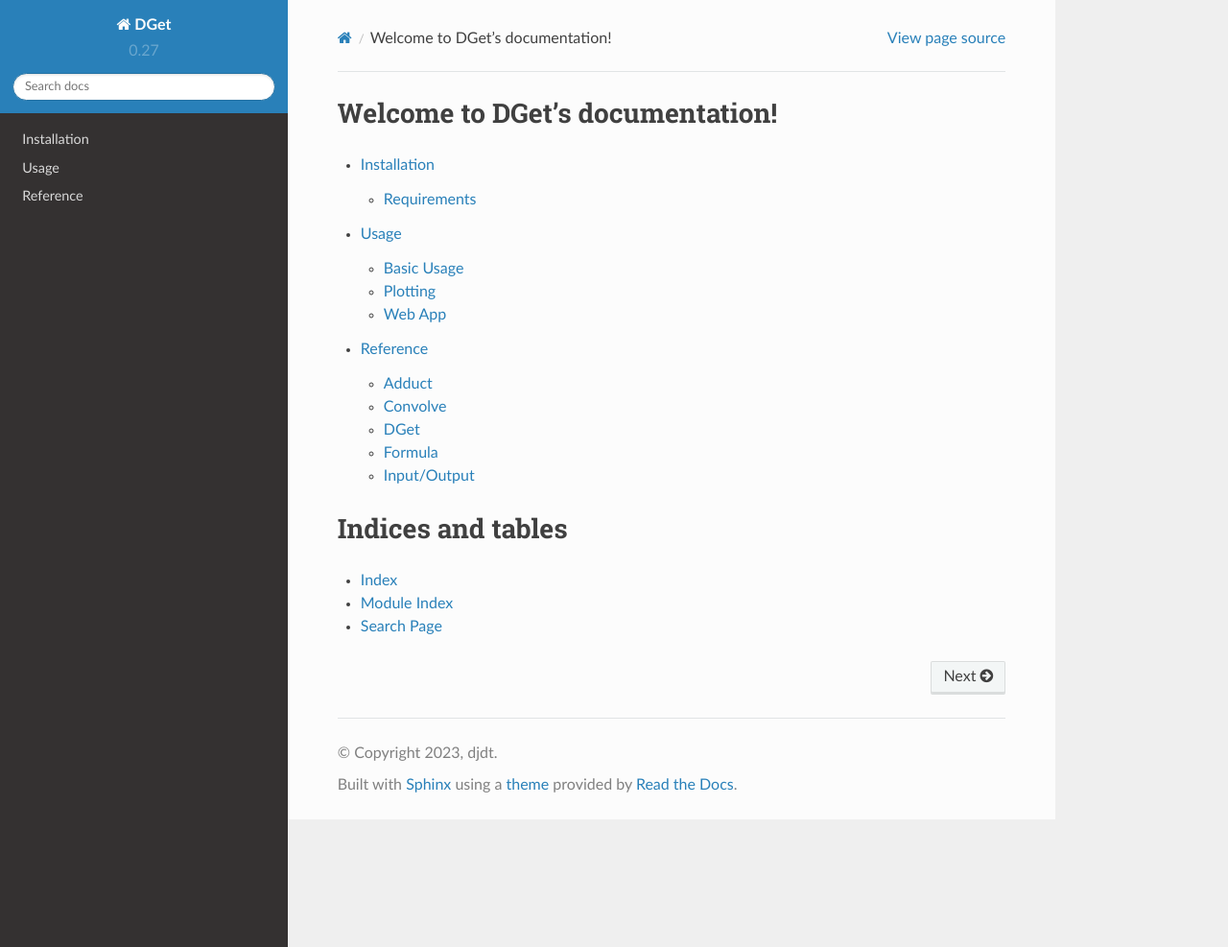
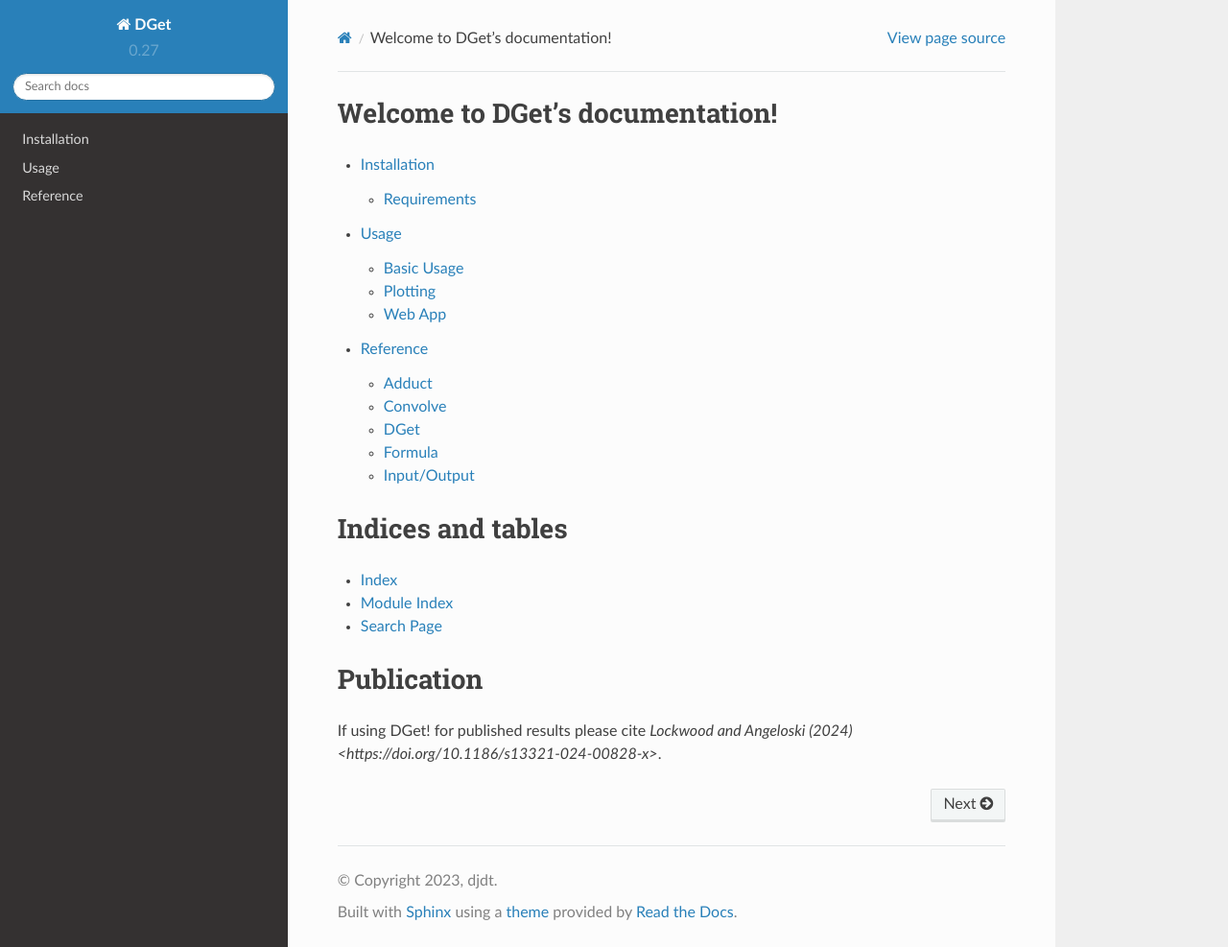
Before and after one commit to djdt/dget, a Sphinx documentation site: the page built from docs/index.rst, in a window 1280 px wide and 987 px high. Shown: the whole window at 96% size. Built offline with Sphinx 7.4.7 and the Read the Docs theme 2.0.0, drawn with Linux system fonts in a browser that asks for light colours.

Commit message:
add links to publication

```diff
--- a/docs/index.rst
+++ b/docs/index.rst
@@ -20,3 +20,9 @@
 * :ref:`genindex`
 * :ref:`modindex`
 * :ref:`search`
+
+
+Publication
+===========
+
+If using DGet! for published results please cite `Lockwood and Angeloski (2024) <https://doi.org/10.1186/s13321-024-00828-x>`.
```
Also changed, not shown: README.rst (+10 -4 lines), 1 other file.
